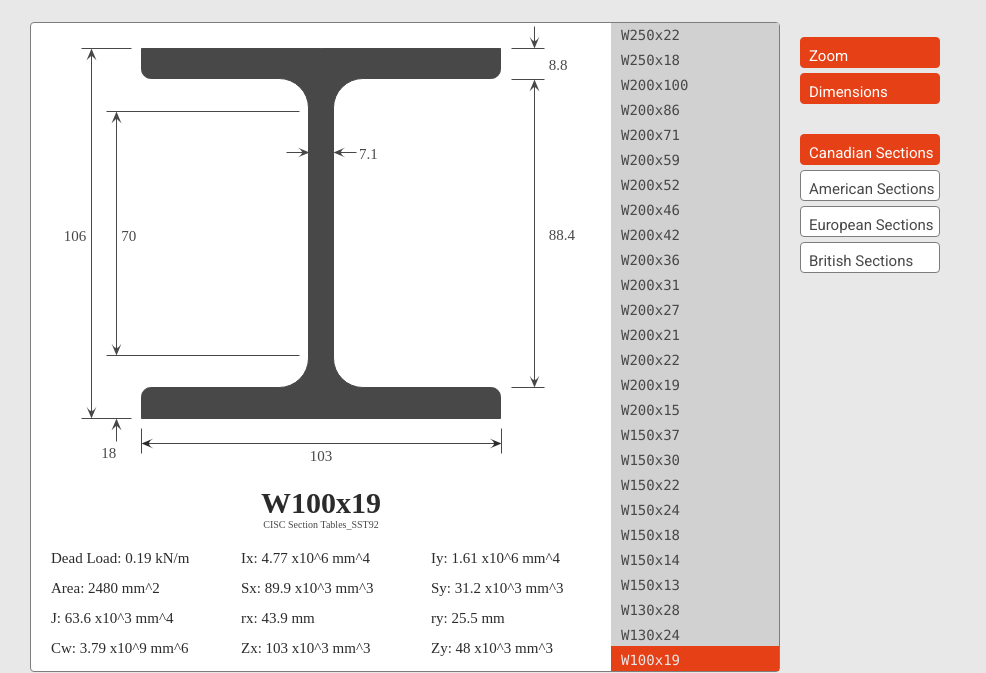
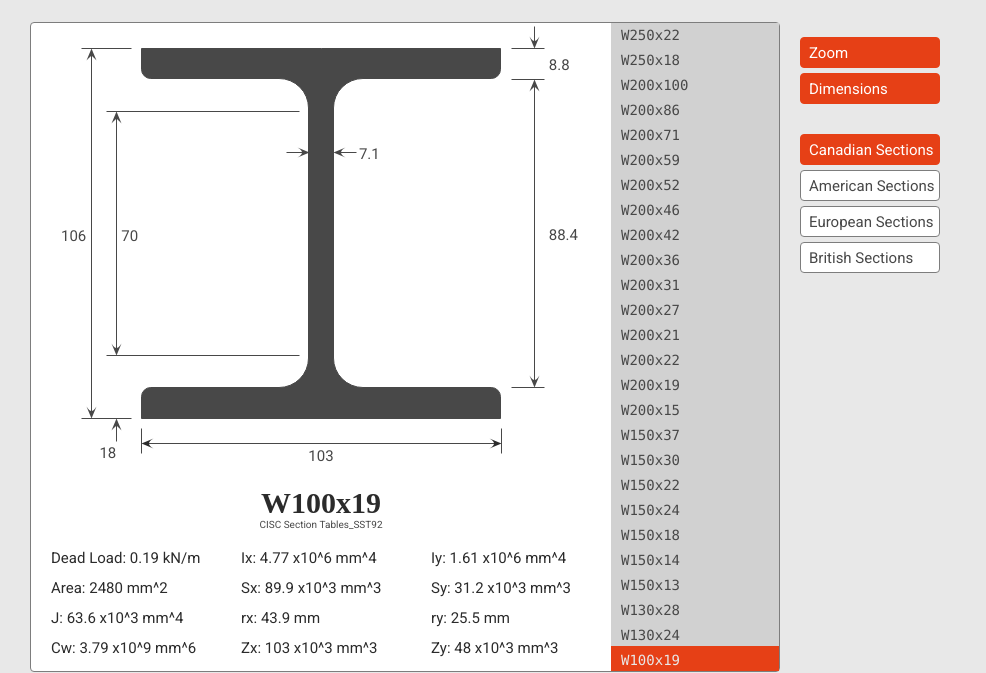
Before and after one commit to jorgeandresserrano/codebolts, a plain HTML site: page Codebolts/steel/index.html in a window 1280 px wide. Shown: the part 134-807 px from the top of the page, without its empty margins (0-986 px from the left). Drawn offline with nearby package versions, Linux system fonts and the light colour scheme.

Commit message:
center the text in the nationality buttons

```diff
--- a/Codebolts/steel/steelshapes.css
+++ b/Codebolts/steel/steelshapes.css
@@ -91,10 +91,11 @@ body{
 
 .button{
 	padding-left: 8px;
-	padding-top: 8px;
+	padding-top: 0;
 
 	width: 140px;
 	height: 31px;
+	line-height: 31px;
 	background-color: white;
 
 	font-family: 'Roboto', sans-serif;
```
Also changed, not shown: Codebolts/units/index.html (+0 -1 lines), Codebolts/units/img/email.png (deleted).
